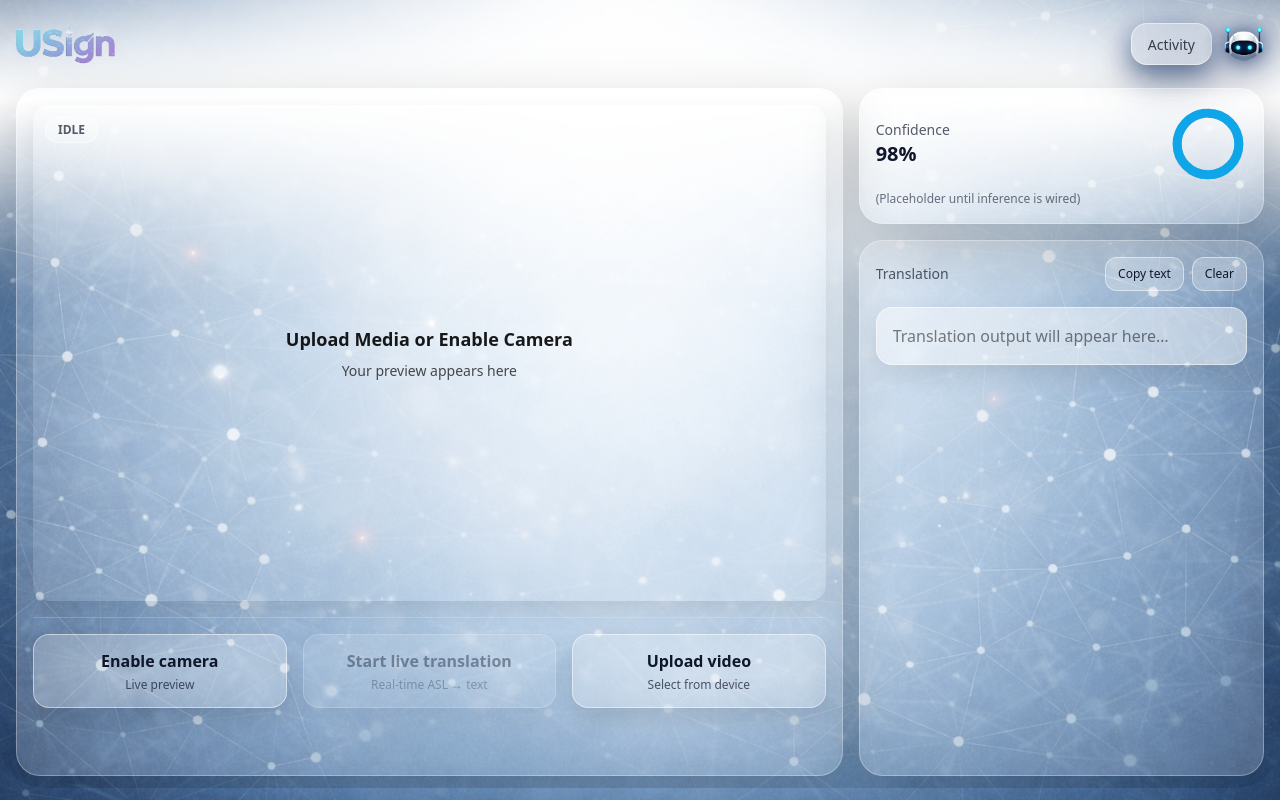
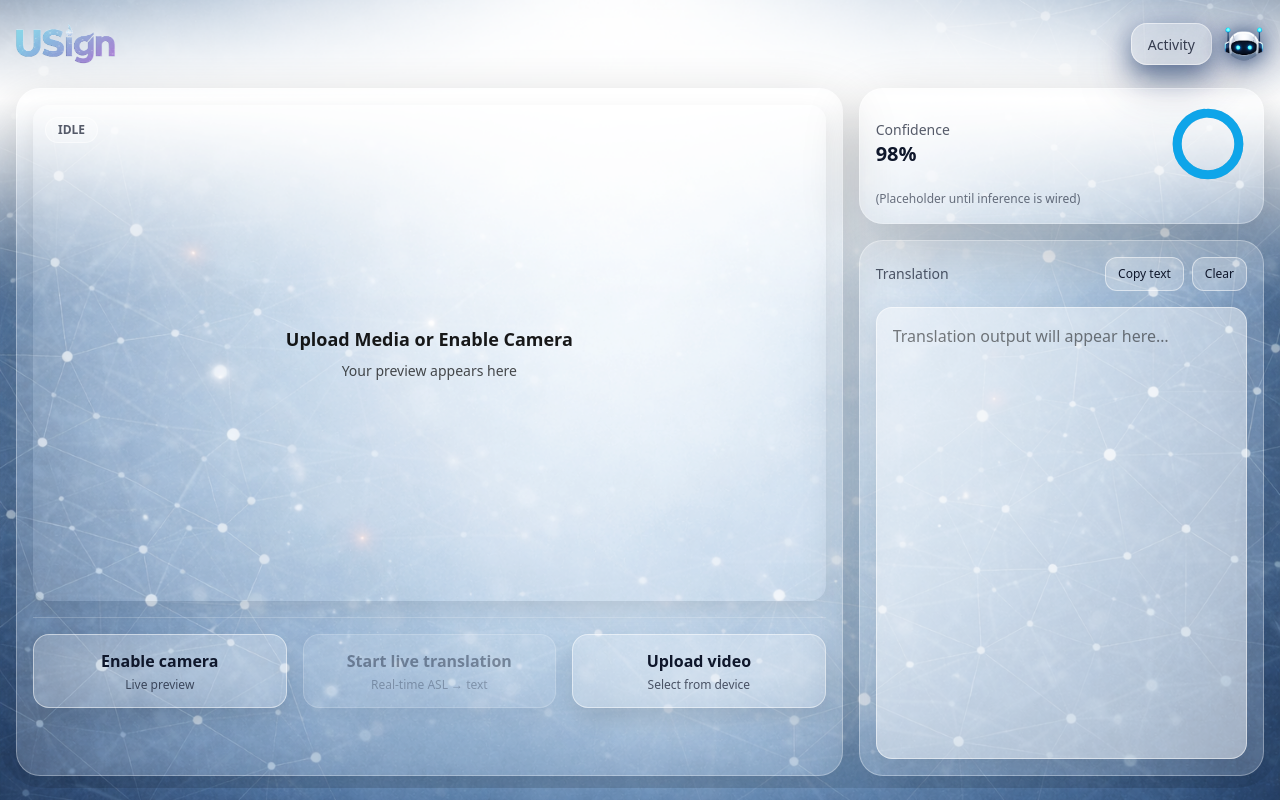
Before and after one commit to matthew-culver/TidaLHack-2026-ASL-Translator, a React (Vite) app in the folder frontend/: page / in a window 1280 px wide. Both pictures are taken after a click on the button "START". Built offline with nearby package versions, Linux system fonts and the light colour scheme.

Commit message:
fixed page runoff issue

```diff
--- a/frontend/src/App.jsx
+++ b/frontend/src/App.jsx
@@ -901,7 +901,7 @@ function AppScreen({ onHome, logoImg }) {
         </motion.div>
 
         {/* MAIN GRID */}
-        <div className="mt-4 grid grid-cols-1 lg:grid-cols-12 gap-4 h-[calc(100%-4.25rem)]">
+        <div className="mt-4 grid grid-cols-1 lg:grid-cols-12 gap-4 h-[calc(100%-4.25rem)] min-h-0">
           {/* LEFT PANEL */}
           <motion.div variants={panelFlow} className="lg:col-span-8 h-full">
             <Card className="h-full">
@@ -1047,7 +1047,7 @@ function AppScreen({ onHome, logoImg }) {
           </motion.div>
 
           {/* RIGHT PANEL */}
-          <motion.div variants={panelFlow} className="lg:col-span-4 flex flex-col gap-4 h-full">
+          <motion.div variants={panelFlow} className="lg:col-span-4 flex flex-col gap-4 h-full min-h-0">
             <Card className="p-4">
               <div className="flex items-center justify-between">
                 <div>
@@ -1076,7 +1076,7 @@ function AppScreen({ onHome, logoImg }) {
               <div className="mt-2 text-xs text-slate-900/60">(Placeholder until inference is wired)</div>
             </Card>
 
-            <Card className="p-4 flex-1 min-h-0">
+            <Card className="p-4 flex-1 min-h-0 flex flex-col">
               <div className="flex items-center justify-between">
                 <div className="text-sm text-slate-900/70">Translation</div>
                 <div className="flex items-center gap-2">
@@ -1098,7 +1098,7 @@ function AppScreen({ onHome, logoImg }) {
               </div>
 
               <div className={"mt-4 flex-1 min-h-0 p-4 " + translationPane}>
-                <div className="h-full overflow-auto pr-1">
+                <div className="h-full min-h-0 overflow-auto pr-1">
                   {outputText ? (
                     <div className="text-slate-900 leading-relaxed text-base whitespace-pre-wrap">{outputText}</div>
                   ) : (
```
